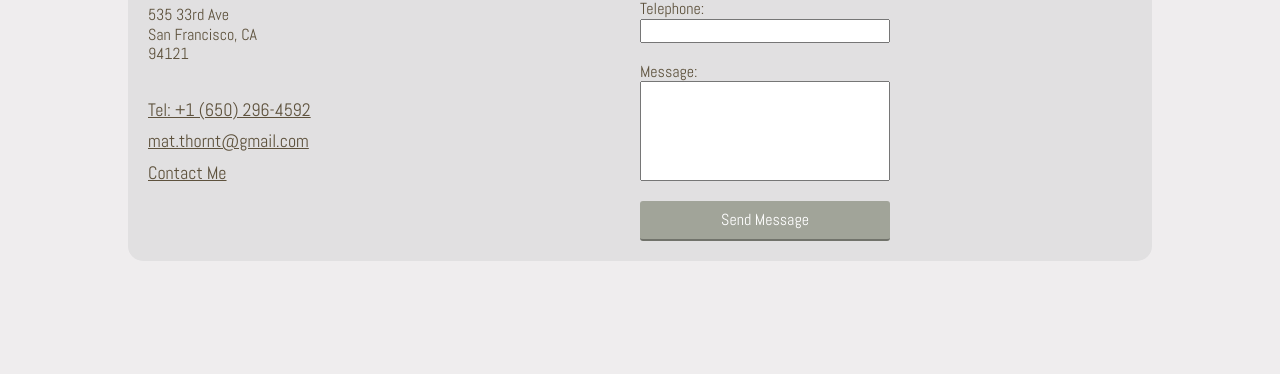
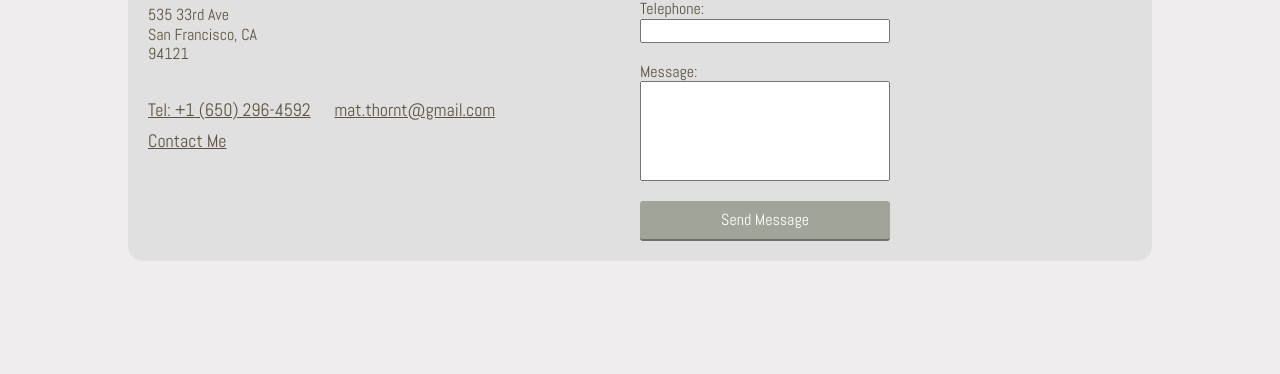
Before and after one commit to mathewthornton/website-portfolio, a plain HTML site: page contact.html in a window 1280 px wide. Shown: the part 340-714 px from the top of the page. Drawn offline with nearby package versions, Linux system fonts and the light colour scheme; a web font is replaced by a local one.

Commit message:
corrected linting errors on contact page

```diff
--- a/contact.html
+++ b/contact.html
@@ -47,15 +47,15 @@
                     94121
                 </p>
 
-                <ul class="contact-links" type="none">
+                <ul class="contact-links">
 
-                    <li><a href="tel:+1(650)296-4592">Tel: +1 (650) 296-4592</a></li><br>
-                    <li><a href="mailto:mat.thornt@gmail.com">mat.thornt@gmail.com</a></li><br>
+                    <li><a href="tel:+1(650)296-4592">Tel: +1 (650) 296-4592</a></li>
+                    <li><a href="mailto:mat.thornt@gmail.com">mat.thornt@gmail.com</a></li>
                     <li><a href="mailto:mat.thornt@gmail.com">Contact Me</a></li>
                 </ul>
             </div>
             <div class="form">
-                <form action="" method="post" id="contact-form">
+                <form action="post" method="post" id="contact-form">
                     <label class="standard-label" for="contact-email">E-mail: </label>
                     <input type="email" id="contact-email" required>
 
```
